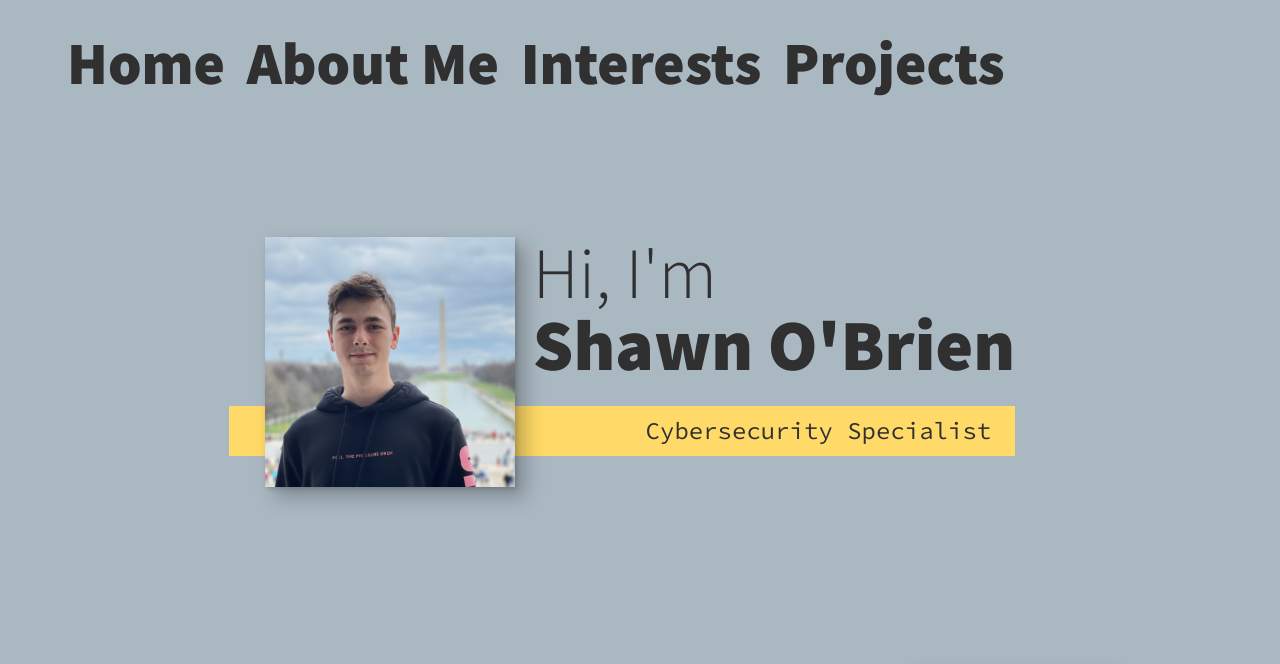
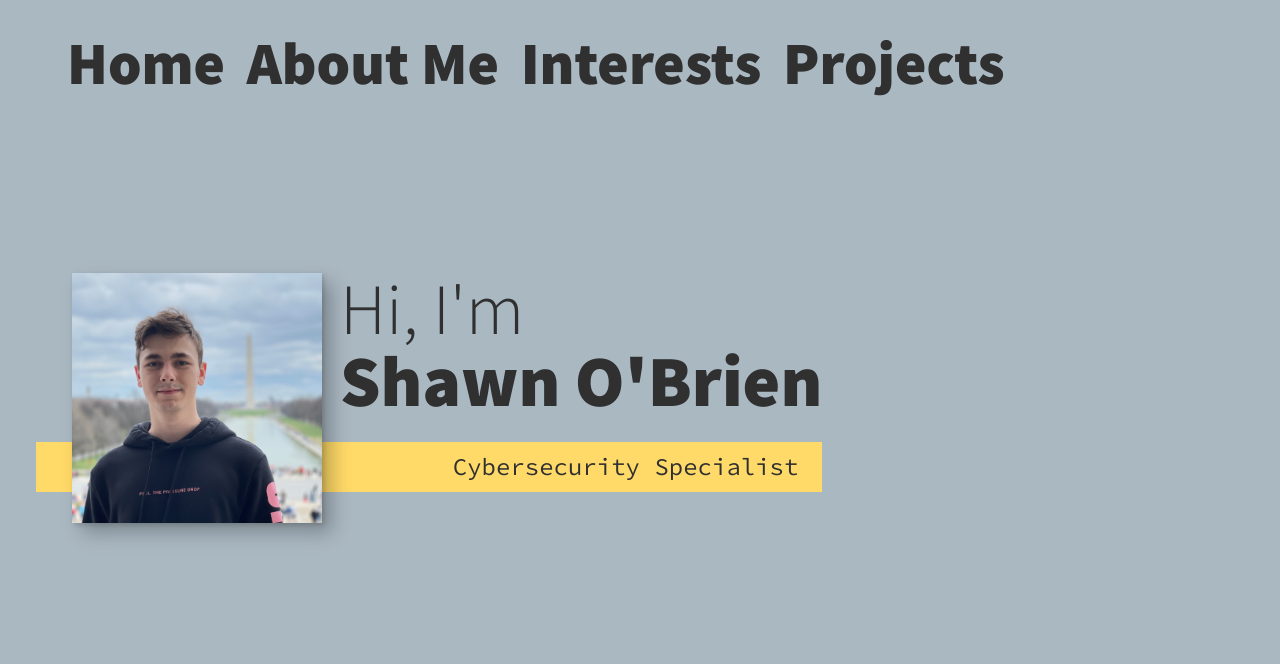
Before and after one commit to obreezy24/obreezy24.github.io, a plain HTML site: page Portfolio website.html in a window 1280 px wide. Shown: the part 121-785 px from the top of the page. Drawn offline with nearby package versions, Linux system fonts and the light colour scheme; grey boxes are pictures that could not be loaded; files whose address does not match are found by name.

Commit message:
Changed site title back. Changed Intro layout to the left.

```diff
--- a/style.css
+++ b/style.css
@@ -274,7 +274,7 @@ header {
     .intro {
         display: grid;
         width: min-content;
-        margin: 0 auto;
+        margin: 2em;
         grid-column-gap: 1em;
         grid-template-areas:
             "img title"
@@ -386,7 +386,6 @@ header {
         position: relative;
         z-index: 2;
     }
-
 }
 
 /* My Work */
```
